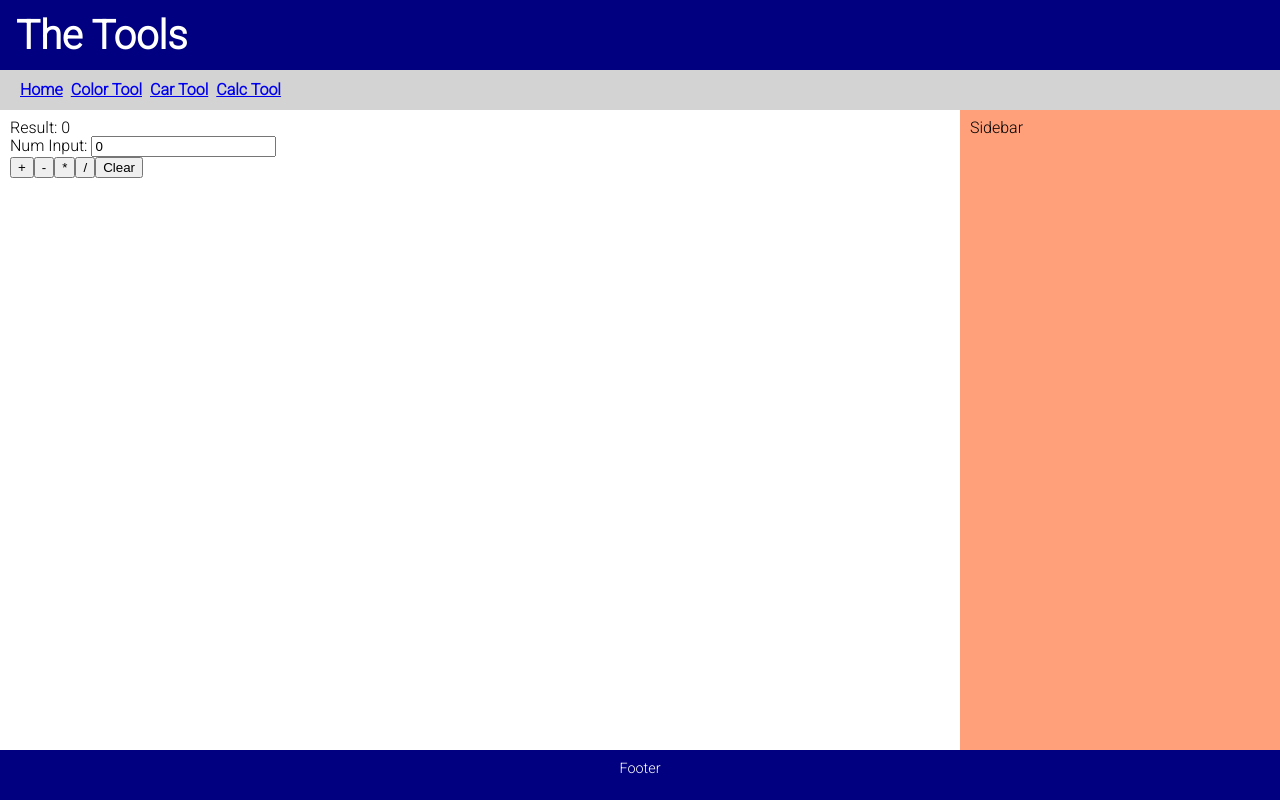
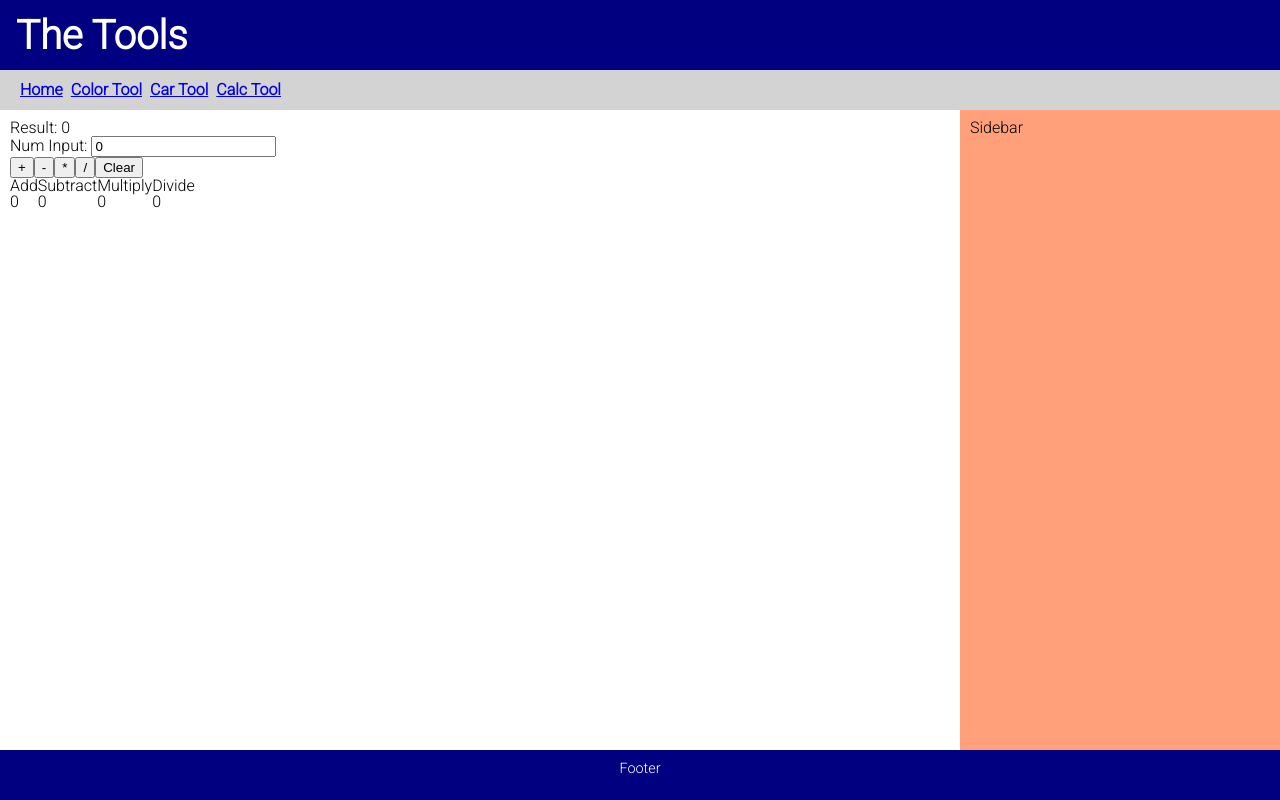
Before and after one commit to t4d-classes/bootcamp_09202021, a React (Create React App) app in the folder demo-app/: page /calc-tool in a window 1280 px wide. Built offline with nearby package versions, Linux system fonts and the light colour scheme.

Commit message:
add code demos

```diff
--- a/demo-app/src/components/CalcTool.js
+++ b/demo-app/src/components/CalcTool.js
@@ -5,7 +5,7 @@ import { useCalcTool } from '../hooks/useCalcTool';
 export const CalcTool = () => {
 
   const {
-    result, history, errorMessage,
+    result, history, errorMessage, counts,
     onAdd: add, onSubtract: subtract,
     onMultiply: multiply, onDivide: divide,
     onClear: clear, onDeleteHistoryEntry: deleteHistoryEntry
@@ -35,6 +35,24 @@ export const CalcTool = () => {
             deleteHistoryEntry(entry.id)}>X</button>
         </li>)}
       </ul>
+      <table>
+        <thead>
+          <tr>
+            <th>Add</th>
+            <th>Subtract</th>
+            <th>Multiply</th>
+            <th>Divide</th>
+          </tr>
+        </thead>
+        <tbody>
+          <tr>
+            <td>{counts.ADD}</td>
+            <td>{counts.SUBTRACT}</td>
+            <td>{counts.MULTIPLY}</td>
+            <td>{counts.DIVIDE}</td>
+          </tr>
+        </tbody>
+      </table>
     </>
   );
 
--- a/demo-app/src/hooks/useCalcToolRedux.js
+++ b/demo-app/src/hooks/useCalcToolRedux.js
@@ -9,32 +9,44 @@ import {
 
 export const useCalcToolRedux = () => {
 
-  const result = useSelector(state => {
+  const [result, counts] = useSelector(state => {
 
     let result = 0;
+
+    let opCounts = {
+      [ADD_ACTION]: 0,
+      [SUBTRACT_ACTION]: 0,
+      [MULTIPLY_ACTION]: 0,
+      [DIVIDE_ACTION]: 0,
+    };
 
     state.history.forEach(entry => {
       switch(entry.opName) {
         case ADD_ACTION:
           result = result + entry.opValue;
+          opCounts[ADD_ACTION]++;
           break;
         case SUBTRACT_ACTION:
           result = result - entry.opValue;
+          opCounts[SUBTRACT_ACTION]++;
           break;
         case MULTIPLY_ACTION:
           result = result * entry.opValue;
+          opCounts[MULTIPLY_ACTION]++;
           break;
         case DIVIDE_ACTION:
           result = result / entry.opValue;
+          opCounts[DIVIDE_ACTION]++;
           break;
         default:
           break;
       }
     });
 
-    return result;
+    return [result, opCounts];
 
   });
+
   const history = useSelector(state => state.history);
   const errorMessage = useSelector(state => {
     if (state.errorMessage) {
@@ -57,6 +69,7 @@ export const useCalcToolRedux = () => {
     result,
     history,
     errorMessage,
+    counts,
     ...actions,
   };
 
```
